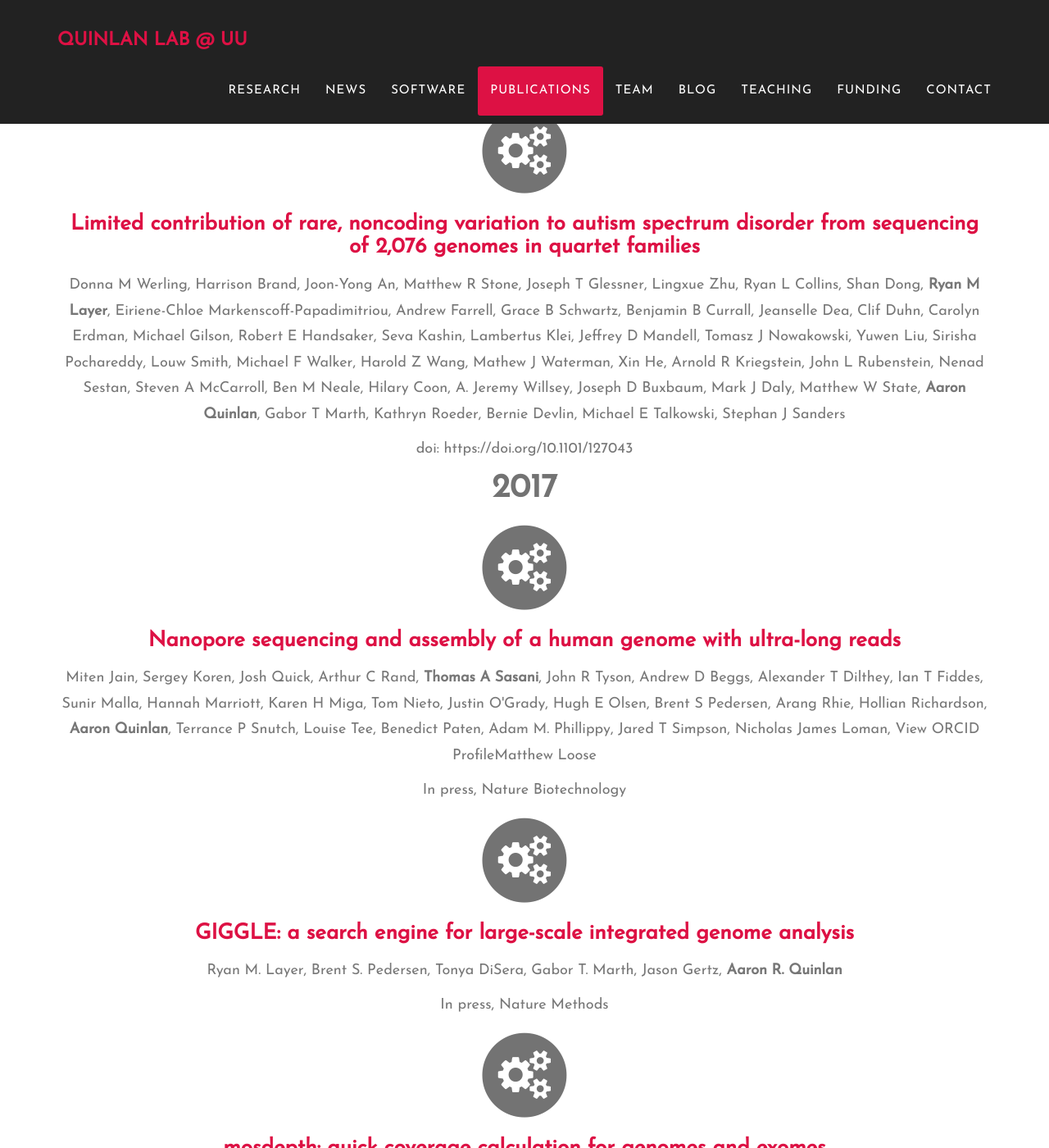
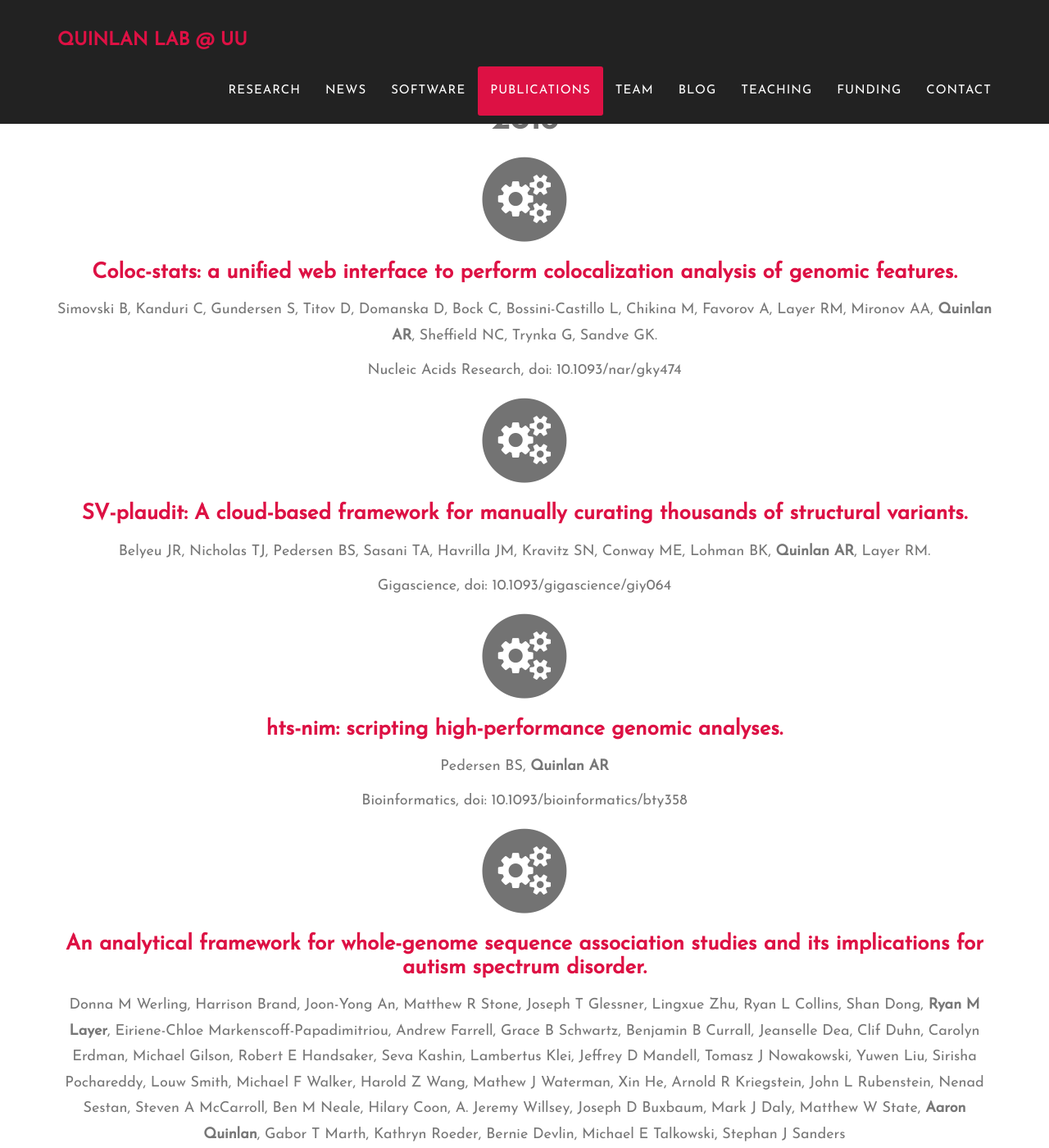
Before and after one commit to arq5x/arq5x.github.io, a Jekyll site: the page built from index.html, in a window 1280 px wide and 1400 px high, scrolled down 8767 px. Shown: the whole window at 82% size. Built offline with Jekyll 4.4.1, drawn with Linux system fonts in a browser that asks for light colours; some web fonts are replaced; some of the changed text lies outside the part shown.

Commit message:
update team and pubs

```diff
--- a/_config.yml
+++ b/_config.yml
@@ -104,6 +104,17 @@ people:
 - name: Jim Havrilla
   pic: jim
   position: Graduate Student
+  bio:
+  >
+    By integrating population scale datasets of genetic variation,
+    my research seeks to identify highly constrained coding regions
+    (CCRs) in the human genome. My central hypithesis is that these
+    critical coding regions will be devoid of genetic variation in
+    healthy individuals because mutations therein will lead to severe
+    developmental phenotypes and, in the most extreme case, embryonic
+    lethality. I am also developing new analysis and visualization
+    tools to prioritize clinical variants based on their predicted
+    pathogenicity.
   social:
     - title: github
       url: https://github.com/jimhavrilla
@@ -130,6 +141,15 @@ people:
 - name: Stephanie Kravitz
   pic: kravitz
   position: Graduate Student
+  bio:
+  >
+    My research is to understand the role and extent of allele-specific
+    expression in human tissues. My goal is to inform how genetic variation
+    leads to phenotypic heterogeneity and disease, with a focus on neurological
+    disorders and potential applications for personalized medicine. This research
+    combines statistical modeling of large, publicly available, genomics datasets
+    as well as wet lab approaches such as histology, imaging, and single cell
+    genomics experiments.
   social:
     - title: github
       url: https://github.com/snkravitz
@@ -139,11 +159,31 @@ people:
 - name: Jonathan Belyeu
   pic: belyeu
   position: Graduate Student
+  bio:
+  >
+    I’m researching structural variation in human genomes, motivated
+    by the unique challenges arising from the complexity of finding
+    chromosomal rearrangements with short read sequencing technologies.
+    I’m developing computational approaches to more accurately discover
+    structural variation, especially in repetitive regions of the genome.
+    I am devising new visualization techniques and approaches to identify
+    false positive structural variant calls that come from existing software.
+    I am also investigating de novo structural variation and working on
+    better methods to identify these new structural variants in families,
+    which will empower research into spontaneous genetic disease.
   social:
     - title: github
       url: https://github.com/jbelyeu
 
-
+- name: Michael Cormier
+  pic: cormier
+  position: Graduate Student
+  bio:
+  >
+      TODO
+  social:
+    - title: github
+      url: https://github.com/mikecormier
 
 # Alumni
 alumni:
--- a/_includes/publications.html
+++ b/_includes/publications.html
@@ -20,19 +20,11 @@
                     <p class="text-muted">James M. Havrilla, Brent S. Pedersen, Ryan M. Layer, <strong>Aaron R. Quinlan</strong></p>
                     <p class="text-muted">doi: https://doi.org/10.1101/220814</p>
                 </div>
-                <div class="col-md-12">
-                    <span class="fa-stack fa-4x">
-                        <i class="fa fa-circle fa-stack-2x text-secondary"></i>
-                        <i class="fa fa-gears fa-stack-1x fa-inverse"></i>
-                    </span>
-                    <h3 class="service-heading"><a href="https://www.biorxiv.org/content/early/2017/04/13/127043">Limited contribution of rare, noncoding variation to autism spectrum disorder from sequencing of 2,076 genomes in quartet families</a></h3>
-                    <p class="text-muted">Donna M Werling, Harrison Brand, Joon-Yong An, Matthew R Stone, Joseph T Glessner, Lingxue Zhu, Ryan L Collins, Shan Dong, <strong>Ryan M Layer</strong>, Eiriene-Chloe Markenscoff-Papadimitriou, Andrew Farrell, Grace B Schwartz, Benjamin B Currall, Jeanselle Dea, Clif Duhn, Carolyn Erdman, Michael Gilson, Robert E Handsaker, Seva Kashin, Lambertus Klei, Jeffrey D Mandell, Tomasz J Nowakowski, Yuwen Liu, Sirisha Pochareddy, Louw Smith, Michael F Walker, Harold Z Wang, Mathew J Waterman, Xin He, Arnold R Kriegstein, John L Rubenstein, Nenad Sestan, Steven A McCarroll, Ben M Neale, Hilary Coon, A. Jeremy Willsey, Joseph D Buxbaum, Mark J Daly, Matthew W State, <strong>Aaron Quinlan</strong>, Gabor T Marth, Kathryn Roeder, Bernie Devlin, Michael E Talkowski, Stephan J Sanders</p>
-                    <p class="text-muted">doi: https://doi.org/10.1101/127043</p>
-                </div>
+
             </div>
-<!-- 2017 -->
+<!-- 2018 -->
             <div class="row text-center">
-            <h2 class="section-heading">2017</h2>
+            <h2 class="section-heading">2018</h2>
             </div>
             <div class="row text-center">
                 <div class="col-md-12">
@@ -40,19 +32,67 @@
                         <i class="fa fa-circle fa-stack-2x text-secondary"></i>
                         <i class="fa fa-gears fa-stack-1x fa-inverse"></i>
                     </span>
-                    <h3 class="service-heading"><a href="https://www.biorxiv.org/content/early/2017/04/20/128835">Nanopore sequencing and assembly of a human genome with ultra-long reads</a></h3>
-                    <p class="text-muted"> Miten Jain, Sergey Koren, Josh Quick, Arthur C Rand, <strong>Thomas A Sasani</strong>, John R Tyson, Andrew D Beggs, Alexander T Dilthey, Ian T Fiddes, Sunir Malla, Hannah Marriott, Karen H Miga, Tom Nieto, Justin O'Grady, Hugh E Olsen, Brent S Pedersen, Arang Rhie, Hollian Richardson, <strong>Aaron Quinlan</strong>, Terrance P Snutch, Louise Tee, Benedict Paten, Adam M. Phillippy, Jared T Simpson, Nicholas James Loman,  View ORCID ProfileMatthew Loose</p>
-                    <p class="text-muted">In press, Nature Biotechnology</p>
+                    <h3 class="service-heading"><a href="https://academic.oup.com/nar/article/46/W1/W186/5033159">Coloc-stats: a unified web interface to perform colocalization analysis of genomic features.</a></h3>
+                    <p class="text-muted">Simovski B, Kanduri C, Gundersen S, Titov D, Domanska D, Bock C, Bossini-Castillo L, Chikina M, Favorov A, Layer RM, Mironov AA, <strong>Quinlan AR</strong>, Sheffield NC, Trynka G, Sandve GK.</p>
+                    <p class="text-muted">Nucleic Acids Research, doi: 10.1093/nar/gky474</p>
                 </div>
+            </div>
+            <div class="row text-center">
                 <div class="col-md-12">
                     <span class="fa-stack fa-4x">
                         <i class="fa fa-circle fa-stack-2x text-secondary"></i>
                         <i class="fa fa-gears fa-stack-1x fa-inverse"></i>
                     </span>
-                    <h3 class="service-heading"><a href="https://www.biorxiv.org/content/early/2017/06/29/157735">GIGGLE: a search engine for large-scale integrated genome analysis</a></h3>
+                    <h3 class="service-heading"><a href="https://academic.oup.com/gigascience/article-lookup/doi/10.1093/gigascience/giy064">SV-plaudit: A cloud-based framework for manually curating thousands of structural variants.</a></h3>
+                    <p class="text-muted">Belyeu JR, Nicholas TJ, Pedersen BS, Sasani TA, Havrilla JM, Kravitz SN, Conway ME, Lohman BK, <strong>Quinlan AR</strong>, Layer RM.</p>
+                    <p class="text-muted">Gigascience, doi: 10.1093/gigascience/giy064</p>
+                </div>
+            </div>
+            <div class="row text-center">
+                <div class="col-md-12">
+                    <span class="fa-stack fa-4x">
+                        <i class="fa fa-circle fa-stack-2x text-secondary"></i>
+                        <i class="fa fa-gears fa-stack-1x fa-inverse"></i>
+                    </span>
+                    <h3 class="service-heading"><a href="https://academic.oup.com/bioinformatics/article-lookup/doi/10.1093/bioinformatics/bty358">hts-nim: scripting high-performance genomic analyses.</a></h3>
+                    <p class="text-muted">Pedersen BS, <strong>Quinlan AR</strong></p>
+                    <p class="text-muted">Bioinformatics, doi: 10.1093/bioinformatics/bty358</p>
+                </div>
+            </div>
+            <div class="row text-center">
+                <div class="col-md-12">
+                    <span class="fa-stack fa-4x">
+                        <i class="fa fa-circle fa-stack-2x text-secondary"></i>
+                        <i class="fa fa-gears fa-stack-1x fa-inverse"></i>
+                    </span>
+                    <h3 class="service-heading"><a href="https://www.nature.com/articles/s41588-018-0107-y">An analytical framework for whole-genome sequence association studies and its implications for autism spectrum disorder.</a></h3>
+                    <p class="text-muted">Donna M Werling, Harrison Brand, Joon-Yong An, Matthew R Stone, Joseph T Glessner, Lingxue Zhu, Ryan L Collins, Shan Dong, <strong>Ryan M Layer</strong>, Eiriene-Chloe Markenscoff-Papadimitriou, Andrew Farrell, Grace B Schwartz, Benjamin B Currall, Jeanselle Dea, Clif Duhn, Carolyn Erdman, Michael Gilson, Robert E Handsaker, Seva Kashin, Lambertus Klei, Jeffrey D Mandell, Tomasz J Nowakowski, Yuwen Liu, Sirisha Pochareddy, Louw Smith, Michael F Walker, Harold Z Wang, Mathew J Waterman, Xin He, Arnold R Kriegstein, John L Rubenstein, Nenad Sestan, Steven A McCarroll, Ben M Neale, Hilary Coon, A. Jeremy Willsey, Joseph D Buxbaum, Mark J Daly, Matthew W State, <strong>Aaron Quinlan</strong>, Gabor T Marth, Kathryn Roeder, Bernie Devlin, Michael E Talkowski, Stephan J Sanders</p>
+                    <p class="text-muted">Nature Genetics, DOI: 10.1038/s41588-018-0107-y</p>
+                </div>
+            </div>
+            <div class="row text-center">
+                <div class="col-md-12">
+                    <span class="fa-stack fa-4x">
+                        <i class="fa fa-circle fa-stack-2x text-secondary"></i>
+                        <i class="fa fa-gears fa-stack-1x fa-inverse"></i>
+                    </span>
+                    <h3 class="service-heading"><a href="https://www.nature.com/articles/nbt.4060">Nanopore sequencing and assembly of a human genome with ultra-long reads</a></h3>
+                    <p class="text-muted"> Miten Jain, Sergey Koren, Josh Quick, Arthur C Rand, <strong>Thomas A Sasani</strong>, John R Tyson, Andrew D Beggs, Alexander T Dilthey, Ian T Fiddes, Sunir Malla, Hannah Marriott, Karen H Miga, Tom Nieto, Justin O'Grady, Hugh E Olsen, Brent S Pedersen, Arang Rhie, Hollian Richardson, <strong>Aaron Quinlan</strong>, Terrance P Snutch, Louise Tee, Benedict Paten, Adam M. Phillippy, Jared T Simpson, Nicholas James Loman,  View ORCID ProfileMatthew Loose</p>
+                    <p class="text-muted">Nature Biotechnology, DOI: 10.1038/nbt.4060</p>
+                </div>
+            </div>
+            <div class="row text-center">
+                <div class="col-md-12">
+                    <span class="fa-stack fa-4x">
+                        <i class="fa fa-circle fa-stack-2x text-secondary"></i>
+                        <i class="fa fa-gears fa-stack-1x fa-inverse"></i>
+                    </span>
+                    <h3 class="service-heading"><a href="https://www.nature.com/articles/nmeth.4556">GIGGLE: a search engine for large-scale integrated genome analysis</a></h3>
                     <p class="text-muted">Ryan M. Layer, Brent S. Pedersen, Tonya DiSera, Gabor T. Marth, Jason Gertz, <strong>Aaron R. Quinlan</strong></p>
-                    <p class="text-muted">In press, Nature Methods</p>
+                    <p class="text-muted">Nature Methods, doi: 10.1038/nmeth.4556</p>
                 </div>
+            </div>
+            <div class="row text-center">
                 <div class="col-md-12">
                     <span class="fa-stack fa-4x">
                         <i class="fa fa-circle fa-stack-2x text-secondary"></i>
@@ -62,6 +102,12 @@
                     <p class="text-muted"> Brent S. Pedersen and <strong>Aaron Quinlan</strong></p>
                     <p class="text-muted">Bioinformatics doi.org/10.1093/bioinformatics/btx699</p>
                 </div>
+            </div>
+<!-- 2017 -->
+            <div class="row text-center">
+            <h2 class="section-heading">2017</h2>
+            </div>
+            <div class="row text-center">
                 <div class="col-md-12">
                     <span class="fa-stack fa-4x">
                         <i class="fa fa-circle fa-stack-2x text-secondary"></i>
--- a/_includes/team.html
+++ b/_includes/team.html
@@ -4,11 +4,14 @@
             <div class="row">
                 <div class="col-lg-12 text-center">
                     <h2 class="section-heading">The Lab</h2>
+                    <img src="img/quinlanlab.jun-2016_1.jpg" class="img-responsive img-circle" alt="">
                     <h3 class="section-subheading text-muted">We are a hard working group of geneticists and computational biologists at the University of Utah in the <a href="http://www.genetics.utah.edu/">Departments of Human Genetics</a> and <a href="http://medicine.utah.edu/dbmi/">Biomedical Informatics</a>. We're committed to developing and applying cutting-edge methods to the understanding of genome biology and the genetic basis of disease. Working in our lab is a unique
                     opportunity to apply and learn large-scale genomics methodologies and to
                     make an impact on our understanding of human diseases. Please contact us if you
                     are passionate about future work in this area. To learn more about Salt Lake City and the incredible research and quality of life in Utah, please visit the <a href="http://healthsciences.utah.edu/why-utah.php">"Why Utah"</a> resource.</h3>
                 </div>
+                <div>
+
             </div>
             <div class="row">
                 {% for member in site.people %}
@@ -34,7 +37,7 @@
             </div>
             <div class="row">
                 {% for member in site.alumni %}
-                <div class="col-lg-6">
+                <div class="col-sm-3">
                     <div class="team-member">
                         <img src="img/team/{{ member.pic }}.jpg" class="img-responsive img-circle" alt="">
                         <h4>{{ member.name }}</h4>
```
Also changed, not shown: tutorials/bedtools/bedtools.md (+1 -1 lines), img/team/cormier.jpg (added), 1 other file.
